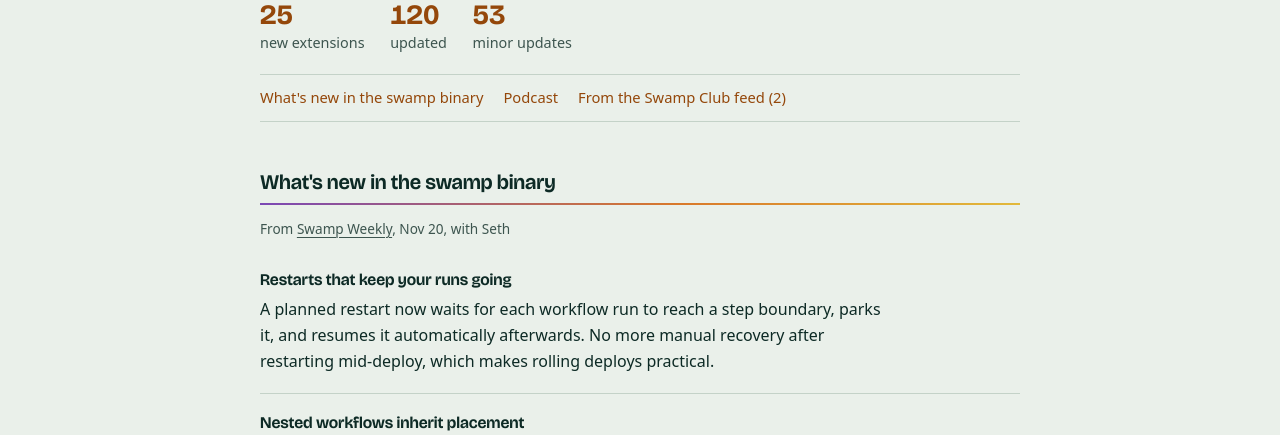
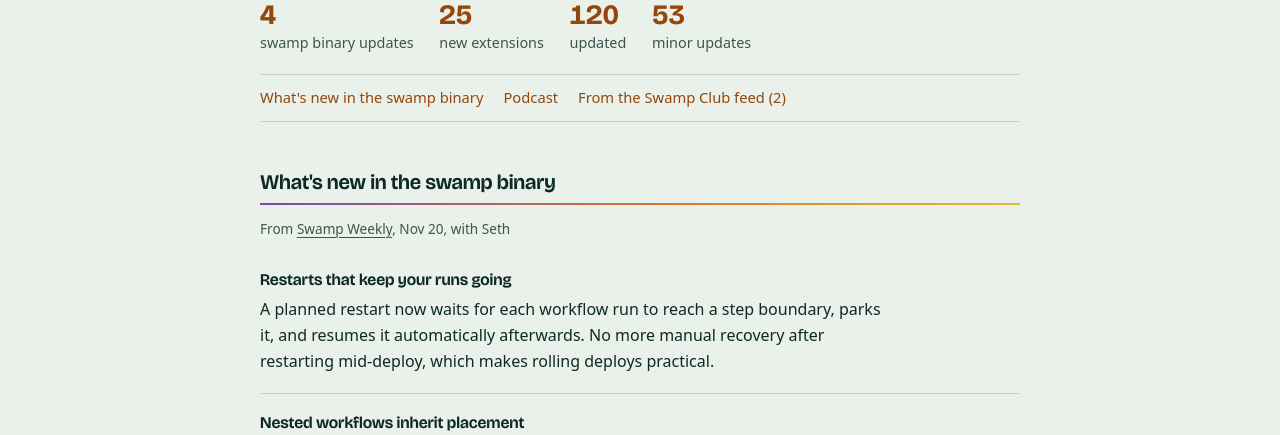
Before and after one commit to sntxrr/lastweekinswamp, a plain HTML site: page issues/2026-11-16.html in a window 1280 px wide. Shown: the part 665-1100 px from the top of the page. Drawn offline with Linux system fonts and the light colour scheme.

Commit message:
Issue 2026-11-16

```diff
--- a/issues/2026-11-16.html
+++ b/issues/2026-11-16.html
@@ -17,7 +17,7 @@
 <header class="mast"><figure class="art"><img src="../assets/banner-1600.webp" srcset="../assets/banner-800.webp 800w, ../assets/banner-1600.webp 1600w" sizes="100vw" width="1600" height="640" alt="" decoding="async" fetchpriority="high"><div class="title"><div class="wrap"><p class="site"><a href="../index.html">Last Week in Swamp Club</a></p><p class="tagline">Each week in swamp: new and updated extensions, the podcast, and Swamp Club posts.</p></div></div></figure><div class="wrap"><nav class="bar" aria-label="Site"><a rel="prev" href="./2026-11-09.html"><svg class="arrow" viewBox="0 0 16 16" aria-hidden="true" focusable="false"><path d="M10 3 5 8l5 5" fill="none" stroke="currentColor" stroke-width="2" stroke-linecap="round" stroke-linejoin="round"/></svg>Week of Nov 9 – Nov 15, 2026</a><a href="../index.html#issues">All issues</a><a href="../feed.xml">RSS</a><a href="./2026-11-16.json">JSON</a></nav></div></header>
 <main class="wrap">
 <h1>Week of Nov 16 – Nov 22, 2026</h1>
-<p class="counts"><a href="#new"><b>25</b> <span>new extensions</span></a><a href="#updated"><b>120</b> <span>updated</span></a><a href="#minor"><b>53</b> <span>minor updates</span></a></p>
+<p class="counts"><a href="#swamp-weekly"><b>4</b> <span>swamp binary updates</span></a><a href="#new"><b>25</b> <span>new extensions</span></a><a href="#updated"><b>120</b> <span>updated</span></a><a href="#minor"><b>53</b> <span>minor updates</span></a></p>
 <nav class="toc" aria-label="This week in Swamp Club"><a href="#swamp-weekly">What's new in the swamp binary</a><a href="#podcast">Podcast</a><a href="#feed">From the Swamp Club feed (2)</a></nav>
 <section class="community" id="swamp-weekly"><h2>What's new in the swamp binary</h2><p class="ver">From <a href="https://discord.com/channels/955539345538957342/955542673203281951/1573418518588690574" rel="nofollow noopener">Swamp Weekly</a>, Nov 20, with Seth</p><ul><li><span class="name">Restarts that keep your runs going</span><p class="sum">A planned restart now waits for each workflow run to reach a step boundary, parks it, and resumes it automatically afterwards. No more manual recovery after restarting mid-deploy, which makes rolling deploys practical.</p></li>
 <li><span class="name">Nested workflows inherit placement</span><p class="sum">A child workflow now runs on the same worker as its parent instead of falling back to the orchestrator. A child can still opt out and run on the orchestrator.</p></li>
```
